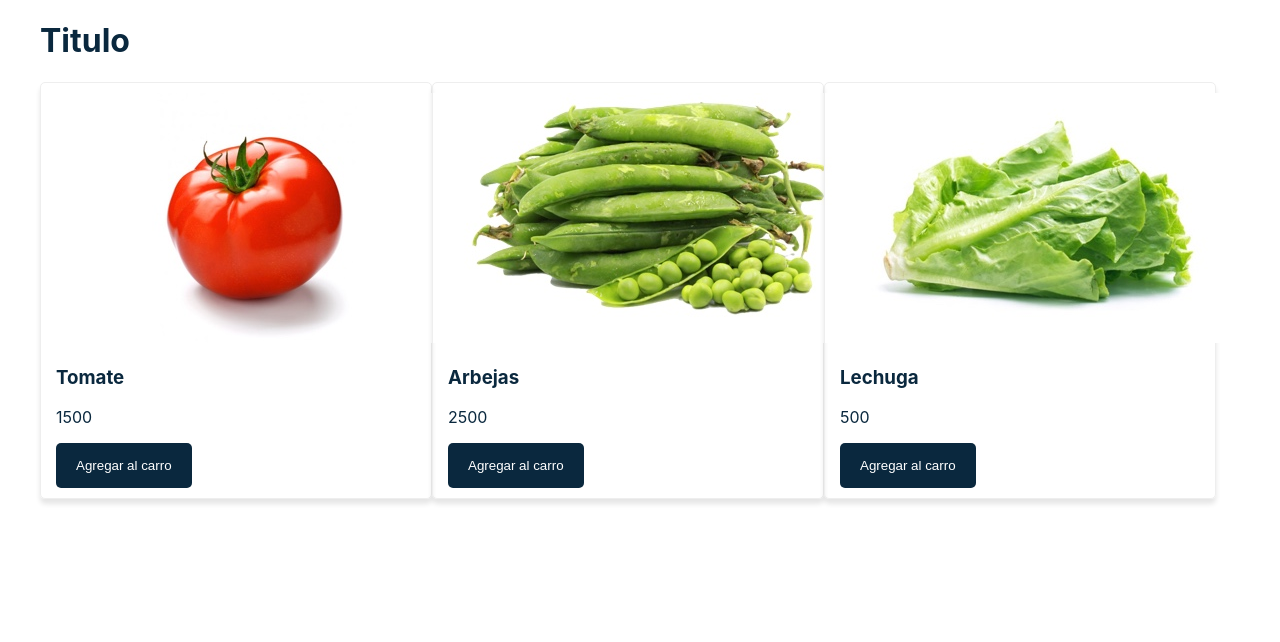
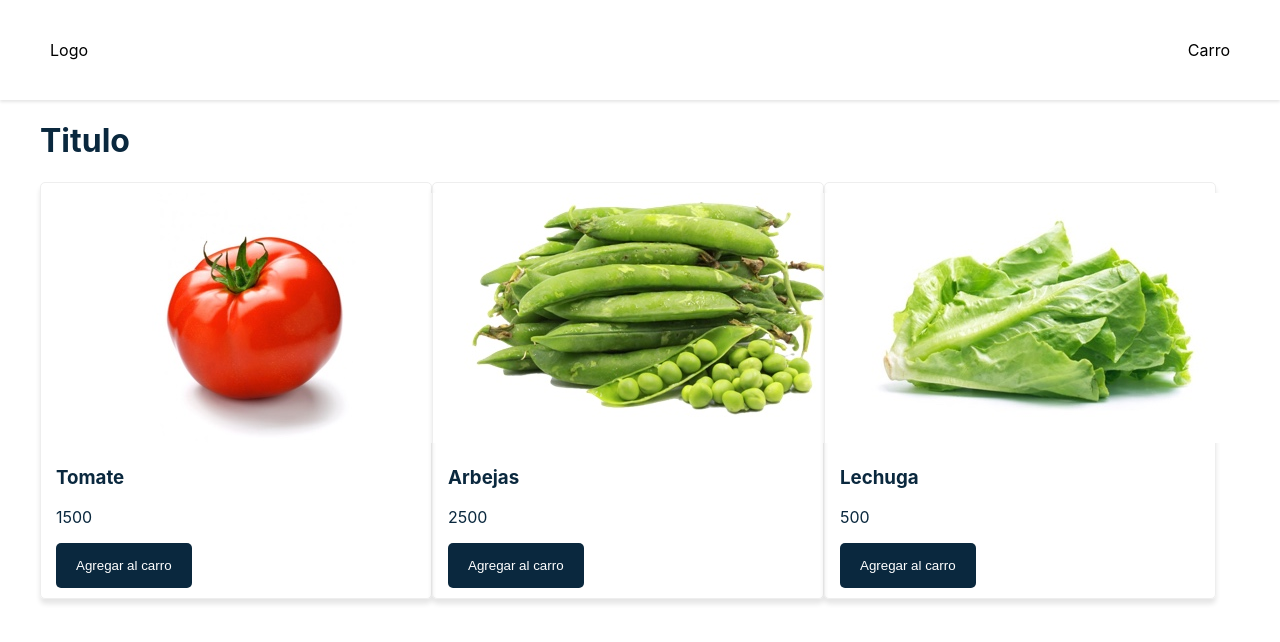
Before and after one commit to oscardenas17/miniCarritoCompras, a React (Create React App) app: page / in a window 1280 px wide. Shown: the top 642 px of the page. Built offline with nearby package versions, Linux system fonts and the light colour scheme.

Commit message:
Componente de navegacion

```diff
--- a/src/App.js
+++ b/src/App.js
@@ -1,7 +1,10 @@
 import { Component } from 'react';
 import Productos from './components/Productos'
 import Layout from './components/Layout'
+import Navbar from './components/Navbar'
 import Title from './components/Title'
+
+
 
 class App extends Component{
   state={
@@ -16,6 +19,7 @@
   render(){
     return(
       <div>
+        <Navbar/>
         <Layout>
           <Title />
           <Productos
--- /dev/null
+++ b/src/components/Navbar.js
@@ -0,0 +1,32 @@
+import { Component } from 'react';
+
+
+const styles={
+    navbar:{
+        display:'flex',
+        flexDirection:'row',
+        alignItems: 'center',
+        height: '100px',
+        justifyContent: 'space-between',
+        position: 'relative',
+        padding: '0 50px',
+        boxShadow: '0 2px 3px rgb(0,0,0,0.1)'
+
+    }
+}
+
+
+class Nabvar extends Component {
+
+
+    render() {
+        return (
+            <nav style={styles.navbar}>
+                <p>Logo</p>
+                <p>Carro</p>
+            </nav>
+        );
+    }
+}
+
+export default Nabvar;
```
